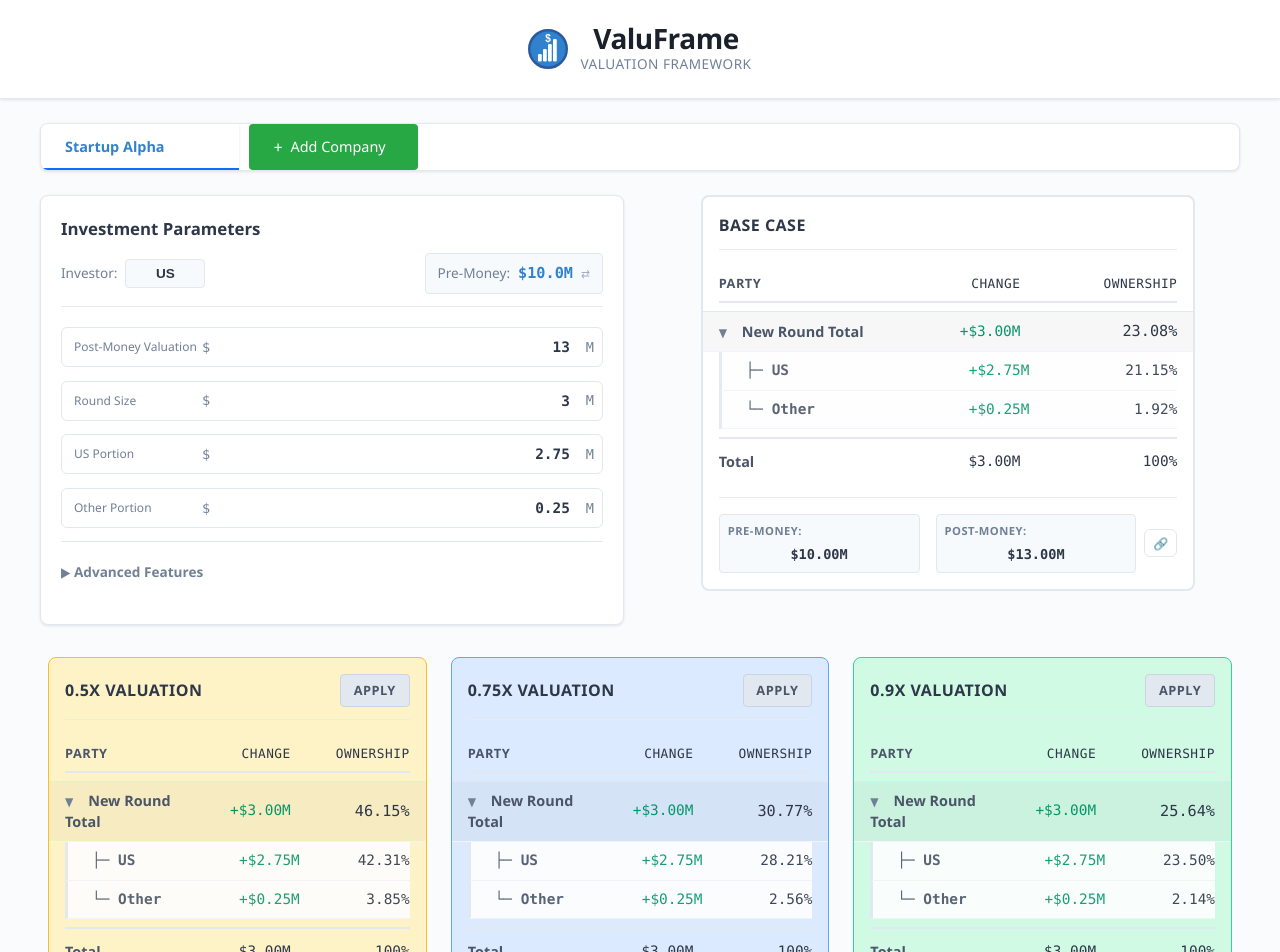
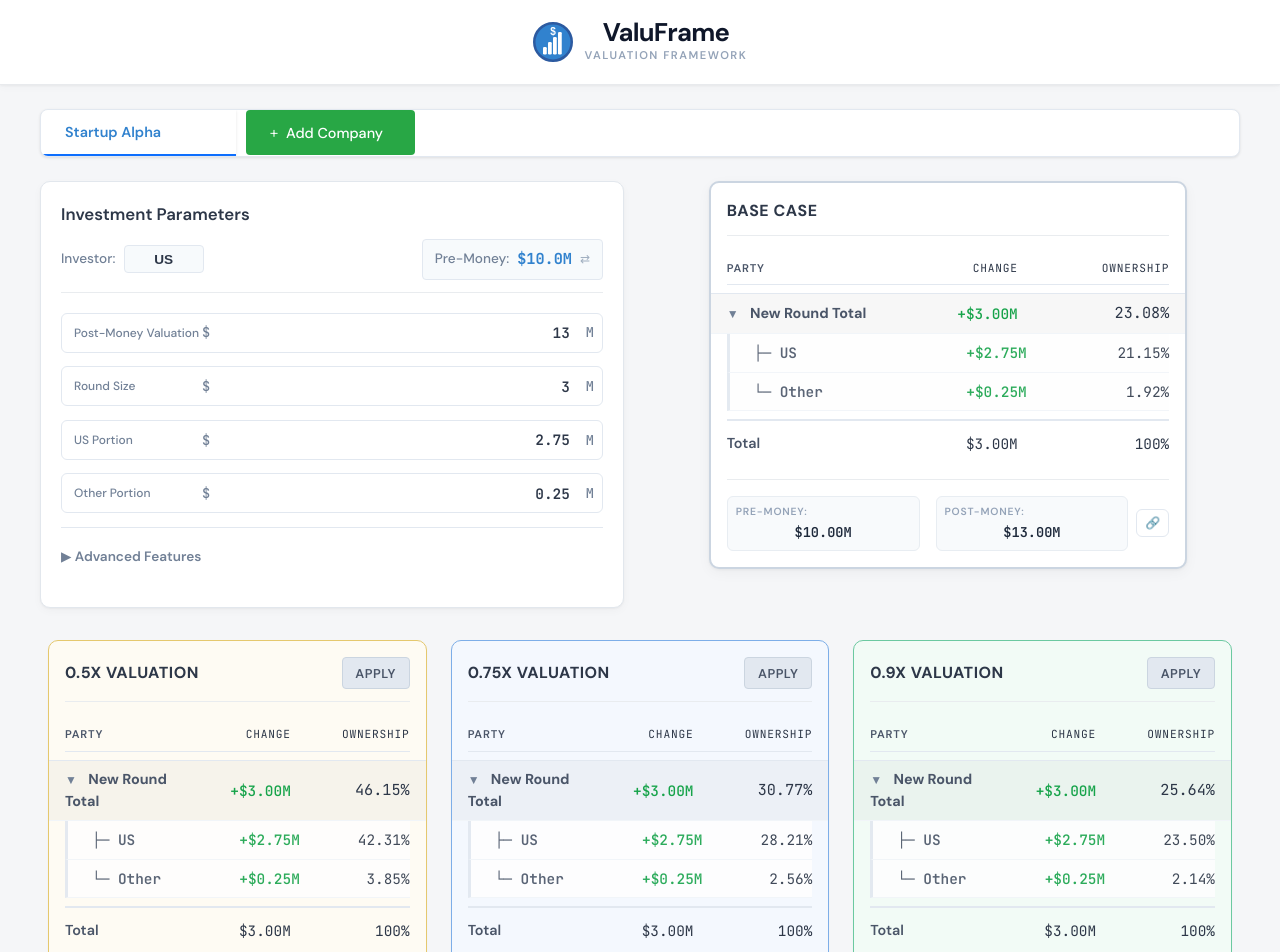
Before and after one commit to arfrank/valuation-framework, a React (Vite) app in the folder react-app/: page / in a window 1280 px wide. Shown: the top 952 px of the page. Built offline with nearby package versions, Linux system fonts and the light colour scheme.

Commit message:
Polish UI typography and color refinements
Add DM Sans and JetBrains Mono fonts, soften scenario card color
schemes, refine shadows, spacing, and visual hierarchy throughout.

Co-Authored-By: Claude Opus 4.6 <noreply@anthropic.com>

```diff
--- a/react-app/index.html
+++ b/react-app/index.html
@@ -5,6 +5,11 @@
     <link rel="icon" type="image/svg+xml" href="/favicon.svg" />
     <meta name="viewport" content="width=device-width, initial-scale=1.0" />
     <title>ValuFrame - Valuation Framework</title>
+
+    <!-- Fonts -->
+    <link rel="preconnect" href="https://fonts.googleapis.com">
+    <link rel="preconnect" href="https://fonts.gstatic.com" crossorigin>
+    <link href="https://fonts.googleapis.com/css2?family=DM+Sans:ital,opsz,wght@0,9..40,300..700;1,9..40,300..700&family=JetBrains+Mono:wght@400;500;600;700&display=swap" rel="stylesheet">
 
     <!-- Basic meta tags -->
     <meta name="description" content="Interactive valuation analysis tool for investment scenarios with advanced features like multiple SAFE notes, pro-rata participation, and founder dilution modeling." />
--- a/react-app/src/App.css
+++ b/react-app/src/App.css
@@ -6,11 +6,13 @@
 }
 
 body {
-  font-family: 'Segoe UI', Tahoma, Geneva, Verdana, sans-serif;
-  background: #fafbfc;
-  color: #2d3748;
+  font-family: 'DM Sans', 'Segoe UI', system-ui, sans-serif;
+  background: #f5f6f8;
+  color: #1e293b;
   line-height: 1.5;
   min-height: 100vh;
+  -webkit-font-smoothing: antialiased;
+  -moz-osx-font-smoothing: grayscale;
 }
 
 /* Make background transparent when geometric background is active */
@@ -36,10 +38,10 @@ body.geometric-background-active .app {
 
 .app-header {
   background: #ffffff;
-  border-bottom: 1px solid #e2e8f0;
-  padding: 1.5rem;
+  border-bottom: 1px solid #e8eaed;
+  padding: 1.25rem 1.5rem;
   text-align: center;
-  box-shadow: 0 1px 3px rgba(0,0,0,0.1);
+  box-shadow: 0 1px 2px rgba(0,0,0,0.04), 0 2px 8px rgba(0,0,0,0.03);
 }
 
 /* Logo Styles */
@@ -54,18 +56,18 @@ body.geometric-background-active .app {
 }
 
 .logo-title {
-  font-size: 1.75rem;
+  font-size: 1.6rem;
   font-weight: 700;
-  color: #1a202c;
+  color: #0f172a;
   line-height: 1;
-  letter-spacing: -0.5px;
+  letter-spacing: -0.75px;
 }
 
 .logo-subtitle {
-  font-size: 0.85rem;
-  color: #718096;
-  font-weight: 500;
-  letter-spacing: 0.5px;
+  font-size: 0.7rem;
+  color: #94a3b8;
+  font-weight: 600;
+  letter-spacing: 1.5px;
   text-transform: uppercase;
 }
 
@@ -265,15 +267,15 @@ body.geometric-background-active .app {
 /* Input Form */
 .input-form {
   background: #ffffff;
-  border: 1px solid #e2e8f0;
-  border-radius: 8px;
+  border: 1px solid #e2e7ed;
+  border-radius: 10px;
   padding: 1.25rem;
-  box-shadow: 0 1px 3px rgba(0,0,0,0.1);
-  transition: all 0.2s ease;
+  box-shadow: 0 1px 2px rgba(0,0,0,0.04), 0 3px 10px rgba(0,0,0,0.03);
+  transition: box-shadow 0.2s ease;
 }
 
 .input-form:hover {
-  box-shadow: 0 4px 6px rgba(0,0,0,0.1);
+  box-shadow: 0 2px 4px rgba(0,0,0,0.06), 0 6px 16px rgba(0,0,0,0.04);
 }
 
 .form-header {
@@ -321,7 +323,7 @@ body.geometric-background-active .app {
   font-weight: 700;
   color: #3182ce;
   font-size: 0.95rem;
-  font-family: 'Consolas', 'Monaco', 'Courier New', monospace;
+  font-family: 'JetBrains Mono', 'Consolas', 'Monaco', monospace;
 }
 
 .toggle-hint {
@@ -434,7 +436,7 @@ body.geometric-background-active .app {
   font-weight: 700;
   color: #3182ce;
   font-size: 0.95rem;
-  font-family: 'Consolas', 'Monaco', 'Courier New', monospace;
+  font-family: 'JetBrains Mono', 'Consolas', 'Monaco', monospace;
 }
 
 .conversion-note {
@@ -514,7 +516,7 @@ body.geometric-background-active .app {
   color: #718096;
   font-weight: 500;
   font-size: 0.9rem;
-  font-family: 'Consolas', 'Monaco', 'Courier New', monospace;
+  font-family: 'JetBrains Mono', 'Consolas', 'Monaco', monospace;
 }
 
 .currency {
@@ -534,7 +536,7 @@ body.geometric-background-active .app {
   color: #2d3748;
   outline: none;
   text-align: right;
-  font-family: 'Consolas', 'Monaco', 'Courier New', monospace;
+  font-family: 'JetBrains Mono', 'Consolas', 'Monaco', monospace;
   min-width: 0;
   padding-right: 0.25rem;
 }
@@ -632,7 +634,7 @@ body.geometric-background-active .app {
   color: #2d3748;
   outline: none;
   text-align: right;
-  font-family: 'Consolas', 'Monaco', 'Courier New', monospace;
+  font-family: 'JetBrains Mono', 'Consolas', 'Monaco', monospace;
   min-width: 0;
   padding: 8px 12px 8px 4px;
 }
@@ -662,7 +664,7 @@ body.geometric-background-active .app {
   color: #718096;
   font-weight: 500;
   font-size: 0.85rem;
-  font-family: 'Consolas', 'Monaco', 'Courier New', monospace;
+  font-family: 'JetBrains Mono', 'Consolas', 'Monaco', monospace;
   flex-shrink: 0;
 }
 
@@ -820,11 +822,12 @@ body.geometric-background-active .app {
 /* Scenario Cards */
 .scenario-card {
   background: #ffffff;
-  border: 1px solid #e2e8f0;
-  border-radius: 8px;
+  border: 1px solid #e2e7ed;
+  border-radius: 10px;
   padding: 1rem;
-  transition: all 0.2s ease;
+  transition: box-shadow 0.2s ease, transform 0.2s ease;
   position: relative;
+  box-shadow: 0 1px 2px rgba(0,0,0,0.03);
 }
 
 .scenario-header {
@@ -913,55 +916,56 @@ body.geometric-background-active .app {
 }
 
 .scenario-card:hover {
-  box-shadow: 0 4px 6px rgba(0,0,0,0.1);
-  transform: translateY(-1px);
+  box-shadow: 0 4px 12px rgba(0,0,0,0.07), 0 1px 3px rgba(0,0,0,0.04);
+  transform: translateY(-2px);
 }
 
 .base-scenario {
-  border: 2px solid #e2e8f0;
+  border: 2px solid #cbd5e1;
   background: #ffffff;
-}
-
-/* Subtle scenario color schemes */
+  box-shadow: 0 1px 3px rgba(0,0,0,0.05), 0 4px 14px rgba(0,0,0,0.04);
+}
+
+/* Subtle scenario color schemes — muted, sophisticated tints */
 .scenario-0 {
-  background: #f3f4f6;
-  border-color: #9ca3af;
+  background: #f8f9fa;
+  border-color: #bcc3cb;
 }
 .scenario-1 {
-  background: #fef3c7;
-  border-color: #fbbf24;
+  background: #fefbf3;
+  border-color: #e5c86e;
 }
 .scenario-2 {
-  background: #dbeafe;
-  border-color: #60a5fa;
+  background: #f4f8fe;
+  border-color: #7daee8;
 }
 .scenario-3 {
-  background: #d1fae5;
-  border-color: #34d399;
+  background: #f2fbf6;
+  border-color: #6cc9a1;
 }
 .scenario-4 {
-  background: #fce7f3;
-  border-color: #f472b6;
+  background: #fdf5f9;
+  border-color: #d98aae;
 }
 .scenario-5 {
-  background: #e9d5ff;
-  border-color: #a78bfa;
+  background: #f8f4fe;
+  border-color: #a98bda;
 }
 .scenario-6 {
-  background: #cffafe;
-  border-color: #22d3ee;
+  background: #f2fbfc;
+  border-color: #5ec4d4;
 }
 .scenario-7 {
-  background: #fee2e2;
-  border-color: #f87171;
+  background: #fef5f5;
+  border-color: #db8585;
 }
 .scenario-8 {
-  background: #fed7aa;
-  border-color: #fb923c;
+  background: #fef8f2;
+  border-color: #d9a36e;
 }
 .scenario-9 {
-  background: #e0e7ff;
-  border-color: #818cf8;
+  background: #f4f5fd;
+  border-color: #8a91d4;
 }
 
 
@@ -980,14 +984,14 @@ body.geometric-background-active .app {
 }
 
 .table-header {
-  font-weight: 700;
-  font-size: 0.8rem;
-  color: #4a5568;
-  border-bottom: 2px solid #e2e8f0;
+  font-weight: 600;
+  font-size: 0.7rem;
+  color: #94a3b8;
+  border-bottom: 1px solid #e2e8f0;
   padding-bottom: 0.5rem;
   margin-bottom: 0.5rem;
   text-transform: uppercase;
-  letter-spacing: 0.5px;
+  letter-spacing: 0.8px;
 }
 
 .table-row {
@@ -1281,7 +1285,7 @@ body.geometric-background-active .app {
 .summary-value {
   color: #3182ce;
   font-weight: 700;
-  font-family: 'Consolas', 'Monaco', 'Courier New', monospace;
+  font-family: 'JetBrains Mono', 'Consolas', 'Monaco', monospace;
   flex-shrink: 0;
   margin-left: 0.5rem;
 }
@@ -1454,7 +1458,7 @@ body.geometric-background-active .app {
   font-size: 0.9rem;
   font-weight: 700;
   color: #2d3748;
-  font-family: 'Consolas', 'Monaco', 'Courier New', monospace;
+  font-family: 'JetBrains Mono', 'Consolas', 'Monaco', monospace;
 }
 
 .section-rows {
@@ -1498,7 +1502,7 @@ body.geometric-background-active .app {
 /* Tree-like structure styling */
 .sub-row .label,
 .sub-sub-row .label {
-  font-family: 'Consolas', 'Monaco', 'Courier New', monospace;
+  font-family: 'JetBrains Mono', 'Consolas', 'Monaco', monospace;
 }
 
 /* Responsive adjustments */
@@ -1570,7 +1574,7 @@ input.investor-name-input:focus, input.founder-name-input:focus {
   font-size: 0.9rem;
   font-weight: 600;
   text-align: right;
-  font-family: 'Consolas', 'Monaco', 'Courier New', monospace;
+  font-family: 'JetBrains Mono', 'Consolas', 'Monaco', monospace;
 }
 
 .ownership-input:focus {
@@ -1645,7 +1649,7 @@ input.investor-name-input:focus, input.founder-name-input:focus {
 .pro-rata-value {
   color: #1565c0;
   font-weight: 700;
-  font-family: 'Consolas', 'Monaco', 'Courier New', monospace;
+  font-family: 'JetBrains Mono', 'Consolas', 'Monaco', monospace;
 }
 
 .pro-rata-explanation, .founders-note {
@@ -1805,6 +1809,7 @@ input.investor-name-input:focus, input.founder-name-input:focus {
   margin-top: 0.5rem;
   padding-top: 0.75rem;
   background: transparent;
+  color: #0f172a;
 }
 
 .label {
@@ -1816,7 +1821,7 @@ input.investor-name-input:focus, input.founder-name-input:focus {
 .amount, .percent {
   text-align: right;
   font-weight: 400;
-  font-family: 'Consolas', 'Monaco', 'Courier New', monospace;
+  font-family: 'JetBrains Mono', 'Consolas', 'Monaco', monospace;
   color: #2d3748;
 }
 
@@ -1825,13 +1830,15 @@ input.investor-name-input:focus, input.founder-name-input:focus {
   font-size: 0.95rem;
 }
 
-/* Subtle color coding for changes */
+/* Color coding for changes */
 .amount-positive {
-  color: #059669;
+  color: #16a34a;
+  font-weight: 500;
 }
 
 .amount-negative {
   color: #dc2626;
+  font-weight: 500;
 }
 
 .amount-neutral {
@@ -1851,28 +1858,28 @@ input.investor-name-input:focus, input.founder-name-input:focus {
 .valuation-item {
   display: flex;
   flex-direction: column;
-  gap: 0.25rem;
+  gap: 0.15rem;
   text-align: center;
-  padding: 0.5rem;
-  background: #f7fafc;
-  border: 1px solid #e2e8f0;
-  border-radius: 4px;
+  padding: 0.45rem 0.5rem;
+  background: #f8fafc;
+  border: 1px solid #e8edf2;
+  border-radius: 6px;
   flex: 1;
 }
 
 .valuation-item .label {
-  font-size: 0.7rem;
-  color: #718096;
+  font-size: 0.65rem;
+  color: #94a3b8;
   font-weight: 600;
   text-transform: uppercase;
-  letter-spacing: 0.5px;
+  letter-spacing: 0.8px;
 }
 
 .valuation-item .value {
   font-size: 0.85rem;
-  font-weight: 700;
-  color: #2d3748;
-  font-family: 'Consolas', 'Monaco', 'Courier New', monospace;
+  font-weight: 600;
+  color: #1e293b;
+  font-family: 'JetBrains Mono', 'Consolas', 'Monaco', monospace;
 }
 
 /* Responsive Design */
```
